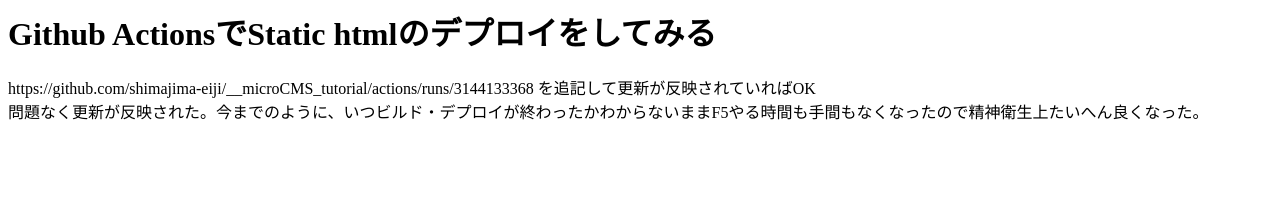
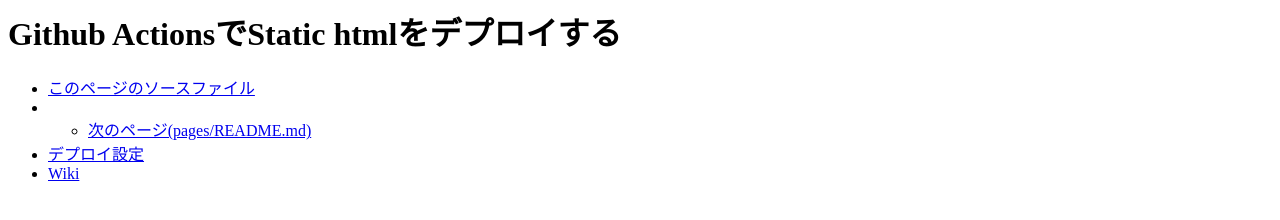
Before and after one commit to shimajima-eiji/__GitHub_tutorial, a plain HTML site: page index.html in a window 1280 px wide. Drawn offline with Linux system fonts and the light colour scheme.

Commit message:
ADD: GitHubPagesデモ

```diff
--- a/index.html
+++ b/index.html
@@ -1,6 +1,19 @@
-<h1>Github ActionsでStatic htmlのデプロイをしてみる</h1>
-<p>
-  https://github.com/shimajima-eiji/__microCMS_tutorial/actions/runs/3144133368 を追記して更新が反映されていればOK
-  <br />
-  問題なく更新が反映された。今までのように、いつビルド・デプロイが終わったかわからないままF5やる時間も手間もなくなったので精神衛生上たいへん良くなった。
-</p>
+<h1>Github ActionsでStatic htmlをデプロイする</h1>
+<ul>
+  </li>
+  <li>
+    <a href="https://github.com/shimajima-eiji/__GitHub_tutorial/blob/main/index.html">このページのソースファイル</a>
+  </li>
+  <li>
+    <ul>
+      <li>
+        <a href="https://shimajima-eiji.github.io/__GitHub_tutorial/pages/">次のページ(pages/README.md)</a>
+      </li>
+    </ul>
+  <li>
+    <a href="https://github.com/shimajima-eiji/__GitHub_tutorial/blob/main/.github/workflows/pages.yml">デプロイ設定</a>
+  </li>
+  <li>
+    <a href="https://github.com/shimajima-eiji/__GitHub_tutorial/wiki">Wiki</a>
+  </li>
+</ul>
```
Also changed, not shown: javascript-getting-started.html (deleted, +0 -31 lines), 4 other files.
